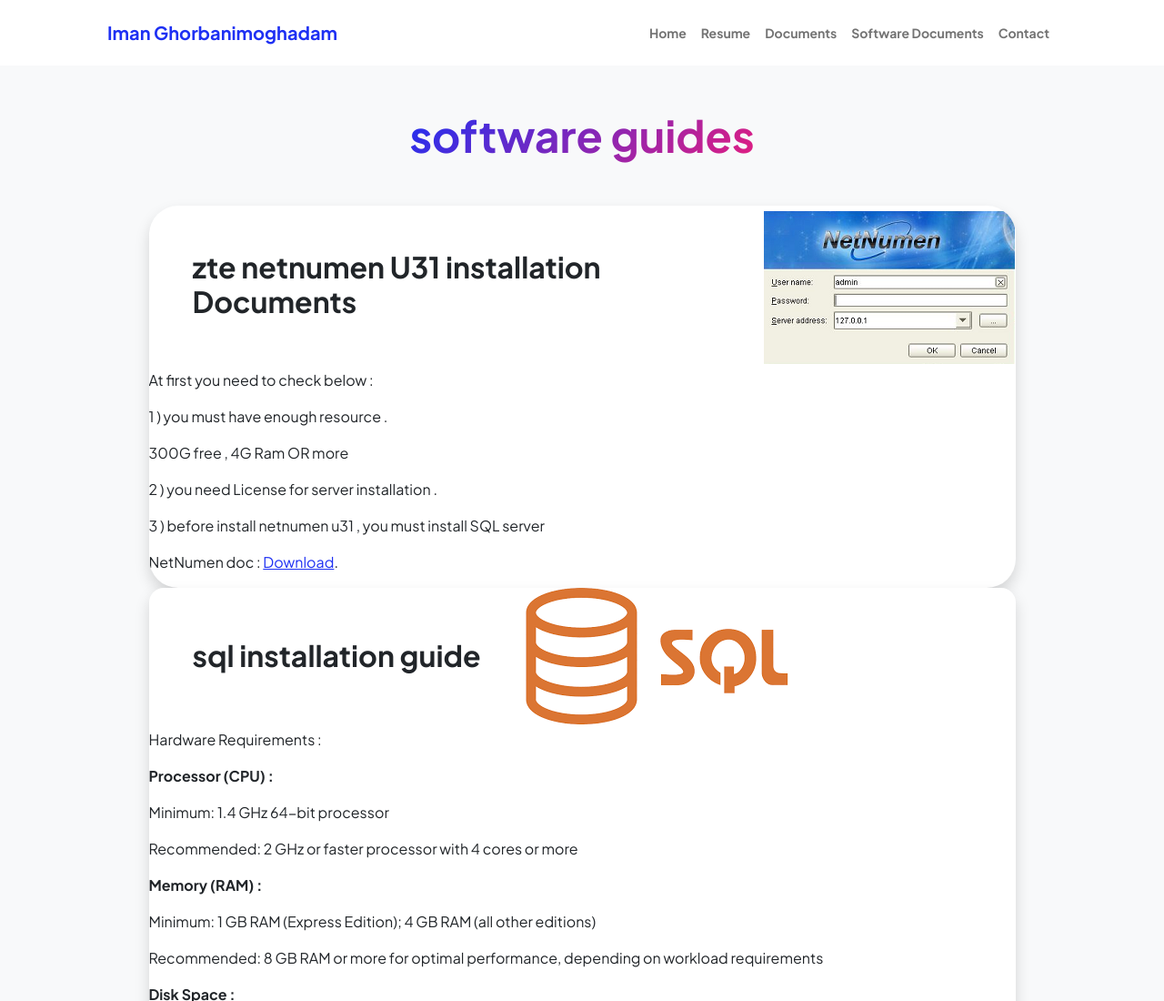
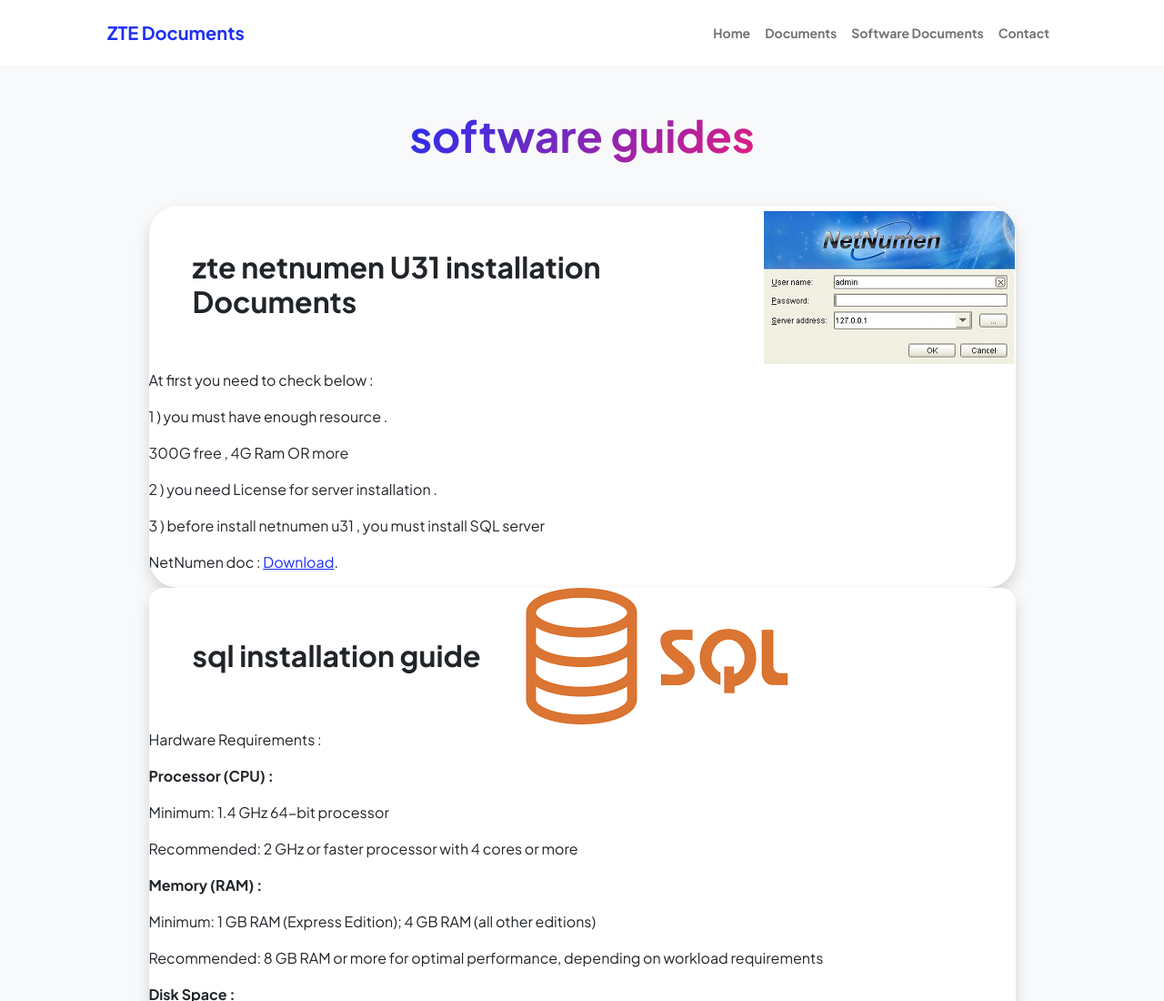
Before and after one commit to ZTE-documents/zte-documents, a plain HTML site: page software.html in a window 1280 px wide. Shown: the top 1100 px of the page at 91% size. Drawn offline with nearby package versions, Linux system fonts and the light colour scheme.

Commit message:
Update software.html

```diff
--- a/software.html
+++ b/software.html
@@ -5,7 +5,7 @@
         <meta name="viewport" content="width=device-width, initial-scale=1, shrink-to-fit=no" />
         <meta name="description" content="" />
         <meta name="author" content="" />
-        <title>Modern Business - Iman Ghorbanimoghadam Template</title>
+        <title>ZTE Document</title>
         <!-- Favicon-->
         <link rel="icon" type="image/x-icon" href="assets/favicon.ico" />
         <!-- Custom Google font-->
@@ -22,12 +22,11 @@
             <!-- Navigation-->
             <nav class="navbar navbar-expand-lg navbar-light bg-white py-3">
                 <div class="container px-5">
-                    <a class="navbar-brand" href="index.html"><span class="fw-bolder text-primary">Iman Ghorbanimoghadam</span></a>
+                    <a class="navbar-brand" href="index.html"><span class="fw-bolder text-primary">ZTE Documents</span></a>
                     <button class="navbar-toggler" type="button" data-bs-toggle="collapse" data-bs-target="#navbarSupportedContent" aria-controls="navbarSupportedContent" aria-expanded="false" aria-label="Toggle navigation"><span class="navbar-toggler-icon"></span></button>
                     <div class="collapse navbar-collapse" id="navbarSupportedContent">
                         <ul class="navbar-nav ms-auto mb-2 mb-lg-0 small fw-bolder">
                             <li class="nav-item"><a class="nav-link" href="index.html">Home</a></li>
-                            <li class="nav-item"><a class="nav-link"a href="https://iman-moghadam.github.io/info">Resume</a></li>
                             <li class="nav-item"><a class="nav-link" href="projects.html">Documents</a></li>
                             <li class="nav-item"><a class="nav-link" href="software.html">Software Documents</a></li>
                             <li class="nav-item"><a class="nav-link" href="contact.html">Contact</a></li>
```
